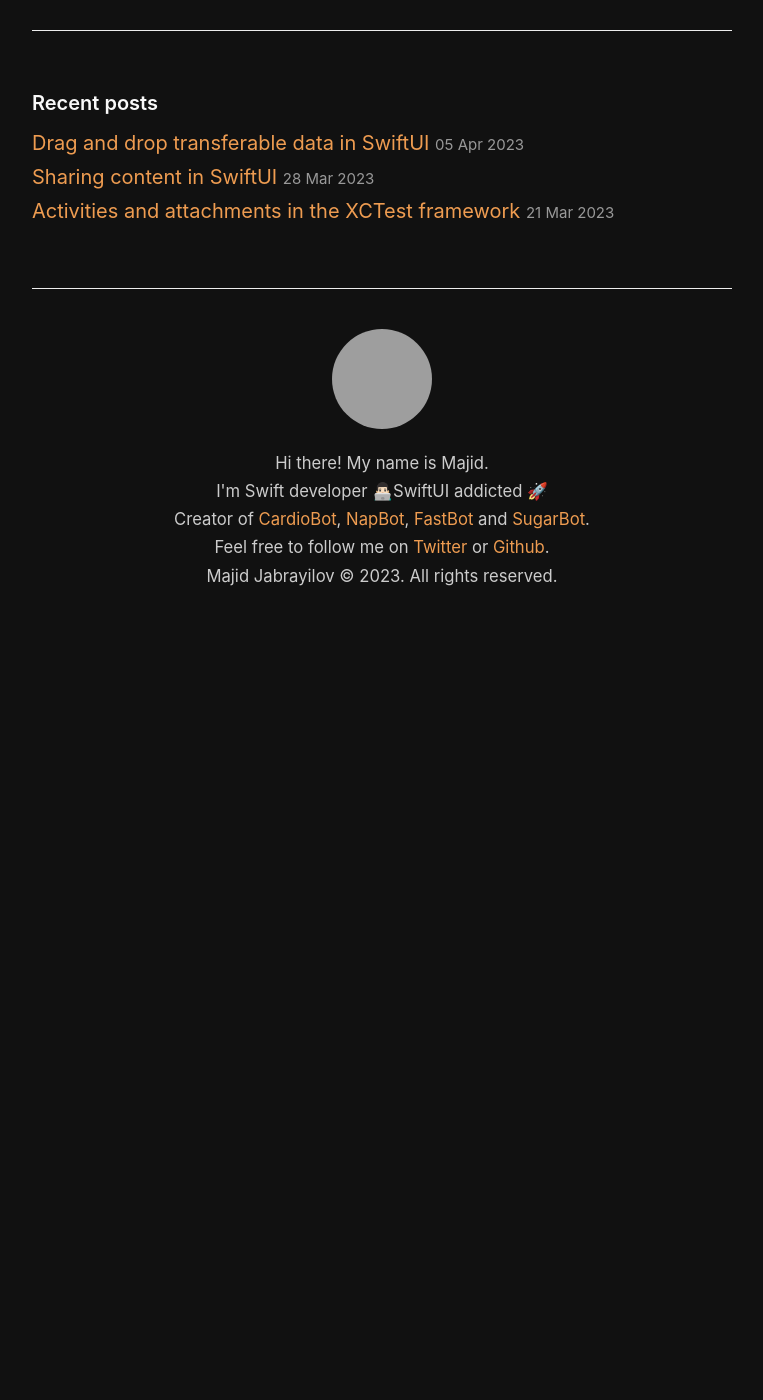
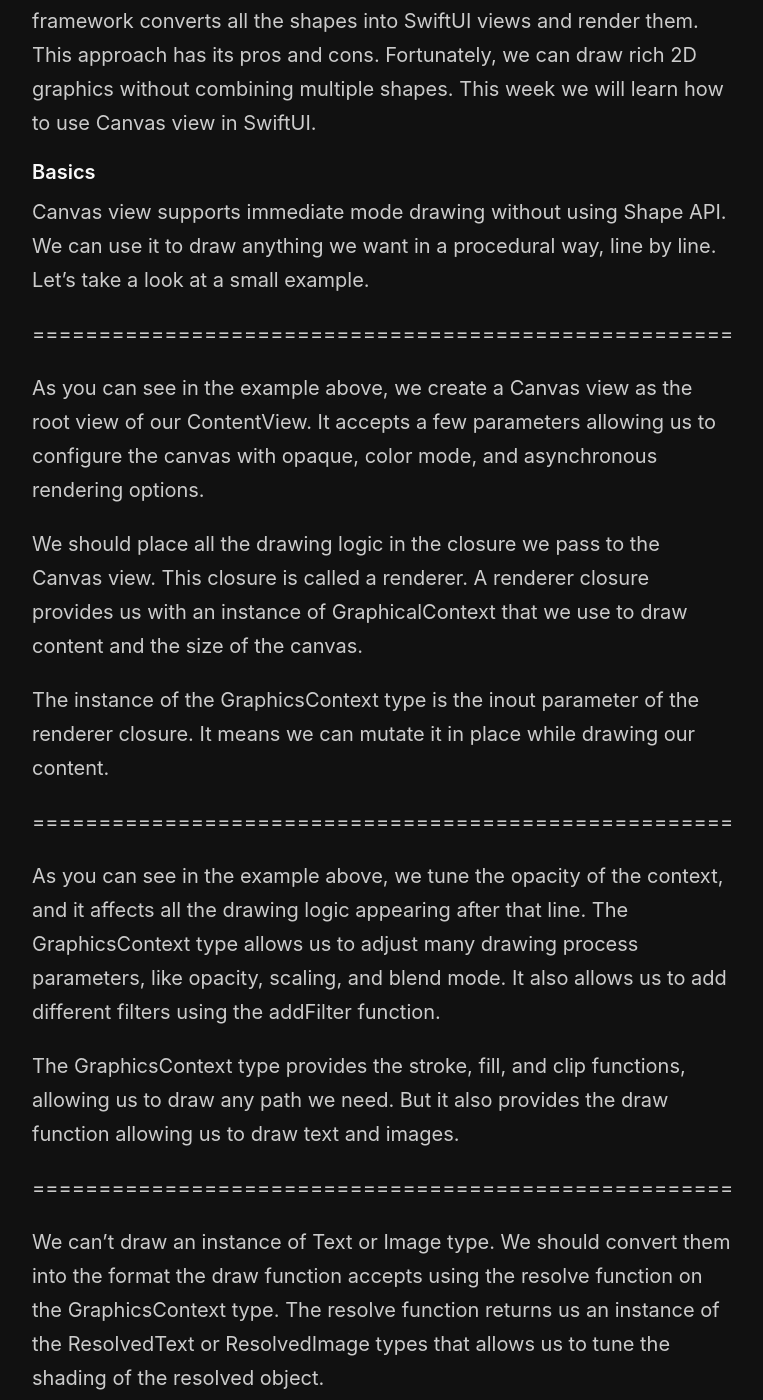
Before and after one commit to mecid/mecid.github.io, a Jekyll site: the page built from _posts/2023-04-11-mastering-canvas-in-swiftui.md, in a window 1280 px wide and 1400 px high, scrolled down 306 px. Shown: the whole window, without its empty margins (258-1021 px from the left). Built offline with Jekyll 4.4.1, drawn with Linux system fonts in a browser that asks for light colours; before the commit the page ends 936 px from its top, so only the background shows below that; some of the changed text lies outside the part shown; grey boxes are pictures that could not be loaded.

Commit message:
canvas post content added

```diff
--- a/_posts/2023-04-11-mastering-canvas-in-swiftui.md
+++ b/_posts/2023-04-11-mastering-canvas-in-swiftui.md
@@ -2,3 +2,41 @@
 title: Mastering Canvas in SwiftUI
 layout: post
 ---
+
+You can draw 2D graphics in SwiftUI using Shape API, but in the end, the framework converts all the shapes into SwiftUI views and render them. This approach has its pros and cons. Fortunately, we can draw rich 2D graphics without combining multiple shapes. This week we will learn how to use Canvas view in SwiftUI.
+
+#### Basics
+Canvas view supports immediate mode drawing without using Shape API. We can use it to draw anything we want in a procedural way, line by line. Let's take a look at a small example.
+
+=====================================================
+
+As you can see in the example above, we create a Canvas view as the root view of our ContentView. It accepts a few parameters allowing us to configure the canvas with opaque, color mode, and asynchronous rendering options.
+
+We should place all the drawing logic in the closure we pass to the Canvas view. This closure is called a renderer. A renderer closure provides us with an instance of GraphicalContext that we use to draw content and the size of the canvas.
+
+The instance of the GraphicsContext type is the inout parameter of the renderer closure. It means we can mutate it in place while drawing our content.
+
+=====================================================
+
+As you can see in the example above, we tune the opacity of the context, and it affects all the drawing logic appearing after that line. The GraphicsContext type allows us to adjust many drawing process parameters, like opacity, scaling, and blend mode. It also allows us to add different filters using the addFilter function.
+
+The GraphicsContext type provides the stroke, fill, and clip functions, allowing us to draw any path we need. But it also provides the draw function allowing us to draw text and images.
+
+=====================================================
+
+We can't draw an instance of Text or Image type. We should convert them into the format the draw function accepts using the resolve function on the GraphicsContext type. The resolve function returns us an instance of the ResolvedText or ResolvedImage types that allows us to tune the shading of the resolved object.
+
+You can use the Canvas type to draw not only text and images, but you can draw any SwiftUI view. But before, we should register them by using symbols closure while creating a canvas. Every SwiftUI view in the symbols closure should have its unique tag allowing us to resolve the view by id later in the renderer closure.
+
+=====================================================
+
+#### Animation
+The Canvas view doesn't support animations, but you can animate it by embedding it into the TimelineView with the animation scheduler.
+
+=====================================================
+
+#### Accessibility
+The Canvas view doesn't have an accessibility tree because it is a simple 2D graphics engine. Instead, you can attach a set of accessibility view modifiers that SwiftUI provides us to make its content accessible to everyone.
+
+#### Conclusion
+Today we learned how to use the Canvas view to draw rich 2D graphics in SwiftUI without using Shape API. You should use the Canvas view whenever you need immediate mode drawing by skipping SwiftUI rendering.
```
